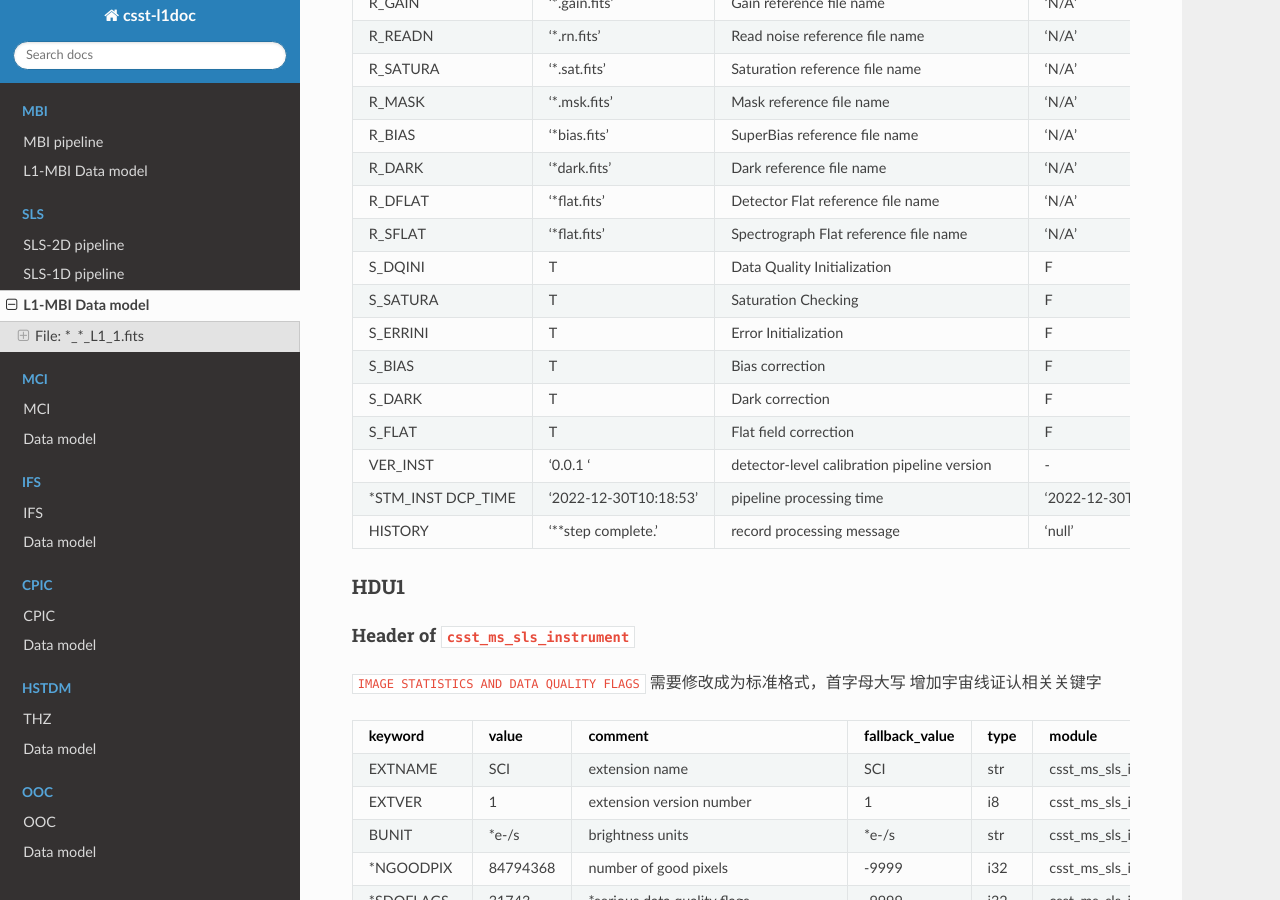
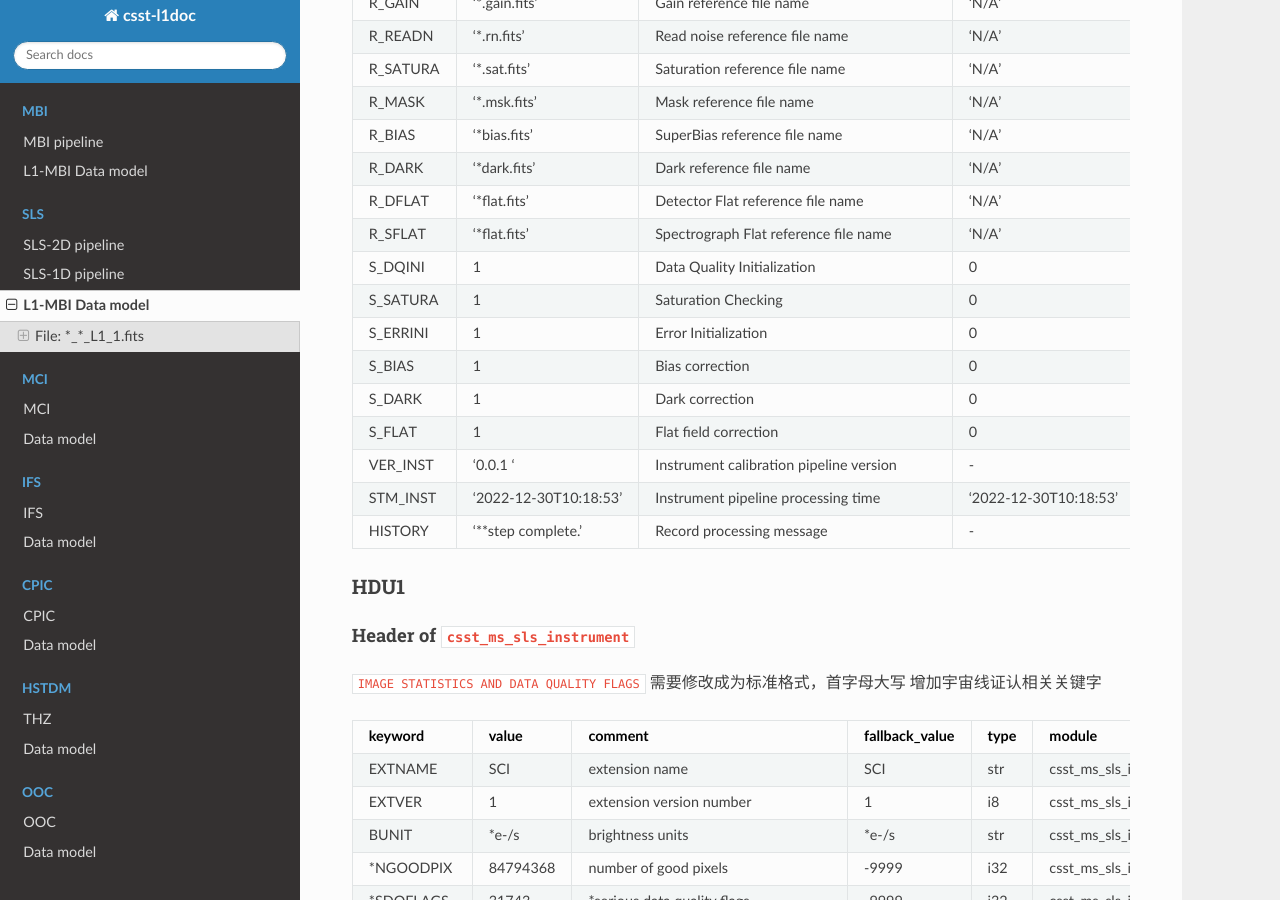
Before and after one commit to hypergravity/csst-doc-msc, a Sphinx documentation site: the page built from docs/source/sls/data_model.md, in a window 1280 px wide and 900 px high, scrolled down 908 px. Built offline with Sphinx 7.4.7 and the Read the Docs theme 2.0.0, drawn with Linux system fonts in a browser that asks for light colours.

Commit message:
Update data_model.md

```diff
--- a/docs/source/sls/data_model.md
+++ b/docs/source/sls/data_model.md
@@ -40,15 +40,15 @@ COMMENT ==================================================================
 | R_DARK             | '*dark.fits'           | Dark reference file name                      | 'N/A'                 | str    | csst_ms_sls_instrument  |
 | R_DFLAT            | '*flat.fits'           | Detector Flat reference file name             | 'N/A'                 | str    | csst_ms_sls_instrument  |
 | R_SFLAT            | '*flat.fits'           | Spectrograph Flat reference file name         | 'N/A'                 | str    | csst_ms_sls_instrument  |
-| S_DQINI            | T                      | Data Quality Initialization                   | F                     | bool   | csst_ms_sls_instrument  |
-| S_SATURA           | T                      | Saturation Checking                           | F                     | bool   | csst_ms_sls_instrument  |
-| S_ERRINI           | T                      | Error Initialization                          | F                     | bool   | csst_ms_sls_instrument  |
-| S_BIAS             | T                      | Bias correction                               | F                     | bool   | csst_ms_sls_instrument  |
-| S_DARK             | T                      | Dark correction                               | F                     | bool   | csst_ms_sls_instrument  |
-| S_FLAT             | T                      | Flat field correction                         | F                     | bool   | csst_ms_sls_instrument  |
-| VER_INST           | '0.0.1 '               | detector-level calibration pipeline version   | -                     | str    | csst_ms_sls_instrument  |
-| *STM_INST DCP_TIME | '2022-12-30T10:18:53'  | pipeline processing time                      | '2022-12-30T10:18:53' | str    | csst_ms_sls_instrument  |
-| HISTORY            | '**step complete.'     | record processing message                     | 'null'                | str    | csst_ms_sls_instrument  |
+| S_DQINI            | 1                     | Data Quality Initialization                   | 0                     | int  | csst_ms_sls_instrument  |
+| S_SATURA           | 1                      | Saturation Checking                           | 0                     | int   | csst_ms_sls_instrument  |
+| S_ERRINI           | 1                      | Error Initialization                          | 0                     | int   | csst_ms_sls_instrument  |
+| S_BIAS             | 1                      | Bias correction                               | 0                     | int   | csst_ms_sls_instrument  |
+| S_DARK             | 1                     | Dark correction                               | 0                     | int   | csst_ms_sls_instrument  |
+| S_FLAT             | 1                      | Flat field correction                         | 0                     | int   | csst_ms_sls_instrument  |
+| VER_INST           | '0.0.1 '               | Instrument calibration pipeline version   | -                     | str    | csst_ms_sls_instrument  |
+| STM_INST | '2022-12-30T10:18:53'  | Instrument pipeline processing time                      | '2022-12-30T10:18:53' | str    | csst_ms_sls_instrument  |
+| HISTORY            | '**step complete.'     | Record processing message                     | -              | str    | csst_ms_sls_instrument  |
 
 ### HDU1
 
```
